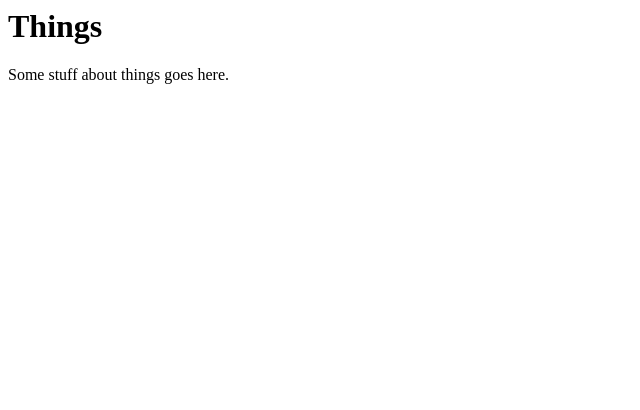
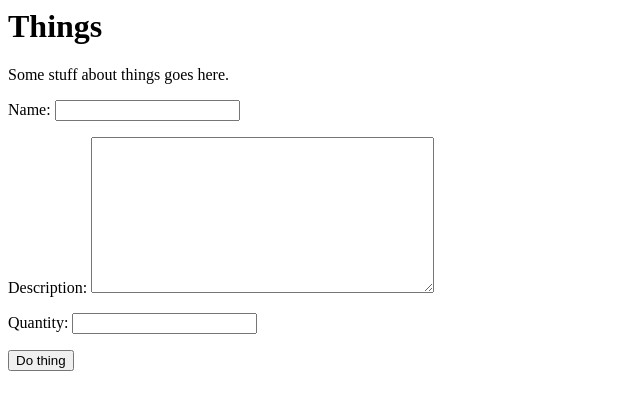
Before and after one commit to KCL-SEG/things-2-archiesage, a Django app: template things/templates/home.html in a window 1280 px wide. Shown: the top 410 px of the page, without its empty margins (0-640 px from the left). Run offline with Django 3.2, Linux system fonts and the light colour scheme; the template is opened without the code that fills it: values that come from a table or form of the project are taken from there, others are empty.

Commit message:
Implement ThingForm on home page

```diff
--- a/things/forms.py
+++ b/things/forms.py
@@ -1,3 +1,12 @@
-"""Forms of the project."""
+from django import forms
+from things.models import Thing
+from django.core.validators import RegexValidator
 
-# Create your forms here.
+class ThingForm(forms.ModelForm):
+    class Meta:
+        model = Thing
+        fields = ['name', 'description', 'quantity' ]
+        widgets =  {
+            'description': forms.Textarea(),
+            'quantity' : forms.NumberInput(),
+            }
--- a/things/templates/home.html
+++ b/things/templates/home.html
@@ -7,5 +7,10 @@
     Things
   </h1>
   <p>Some stuff about things goes here.</p>
+  <form action="{% url 'home' %}" method="post">
+    {% csrf_token %}
+    {{ form.as_p }}
+    <input type="submit" value="Do thing">
+</form>
 </body>
 </html>
--- a/things/views.py
+++ b/things/views.py
@@ -1,4 +1,6 @@
 from django.shortcuts import render
+from things.forms import ThingForm
 
 def home(request):
+    form = ThingForm()
     return render(request, 'home.html', {'form': form})
```
